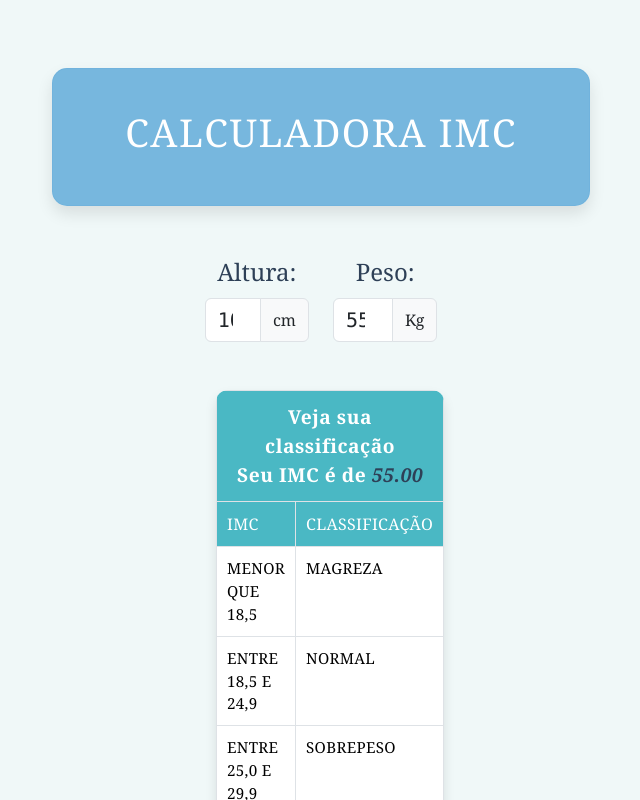
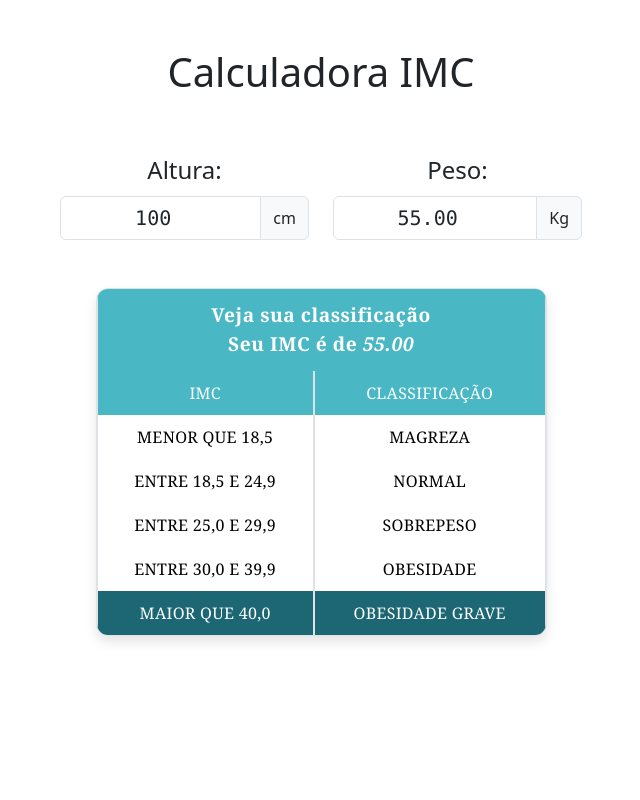
Before and after one commit to LigiaMayer/IMC, a React (Vite) app: page / in a window 1280 px wide. Shown: the top 800 px of the page, without its empty margins (319-959 px from the left). Built offline with nearby package versions, Linux system fonts and the light colour scheme.

Commit message:
Update global.css

```diff
--- a/src/global.css
+++ b/src/global.css
@@ -1,54 +1,39 @@
-* {
-    margin: 0;
-    padding: 0;
-    box-sizing: border-box;
-    font-family: 'Georgia', serif;
-    color: #2E4057;
+table {
+    width: 100%;
+    border-collapse: separate;
+    border-spacing: 0;
+    background-color: #F0F8F8;
+    border: 1px solid #4AB8C4;
+    border-radius: 12px;
+    overflow: hidden;
+    box-shadow: 0 4px 8px rgba(0, 0, 0, 0.1);
 }
 
-:root {
-    --colorBackground: rgba(106, 176, 219, 0.9);
-    --colorAccent: #4AB8C4;
-    --colorText: #2E4057;
-    --colorBorder: rgba(106, 176, 219, 0.5);
+table th {
+    background-color: #4AB8C4;
+    color: white;
+    font-family: 'Georgia', serif;
+    font-size: 1.2rem;
+    padding: 12px;
+    text-align: center;
+    letter-spacing: 1px;
 }
 
-body {
-    background-color: #F0F8F8;
-    display: flex;
-    justify-content: center;
-    align-items: center;
-    min-height: 100vh;
-    padding: 20px;
+table td {
+    padding: 10px;
+    font-family: 'Georgia', serif;
+    color: #1C6773;
+    font-size: 1rem;
+    text-align: center;
+    background-color: #D9F2F5;
+    border-top: 1px solid #4AB8C4;
 }
 
-header {
-    background-color: var(--colorBackground);
-    padding: 40px 60px;
-    border: 1px solid var(--colorBorder);
-    border-radius: 15px;
-    box-shadow: 0 8px 16px rgba(0, 0, 0, 0.1);
-    text-align: center;
-    transition: background-color 300ms, box-shadow 300ms;
+tr:first-child td {
+    border-top: none;
 }
 
-header:hover {
-    background-color: var(--colorAccent);
-    box-shadow: 0 12px 24px rgba(0, 0, 0, 0.15);
-}
-
-header h1 {
-    font-size: 2.4rem;
-    color: #fff;
-    letter-spacing: 1.5px;
-    text-transform: uppercase;
-    margin-bottom: 10px;
-}
-
-header p {
-    font-size: 1.1rem;
-    color: rgba(255, 255, 255, 0.9);
-    line-height: 1.6;
-    max-width: 600px;
+.table-container {
+    width: 80%;
     margin: 0 auto;
 }
```
